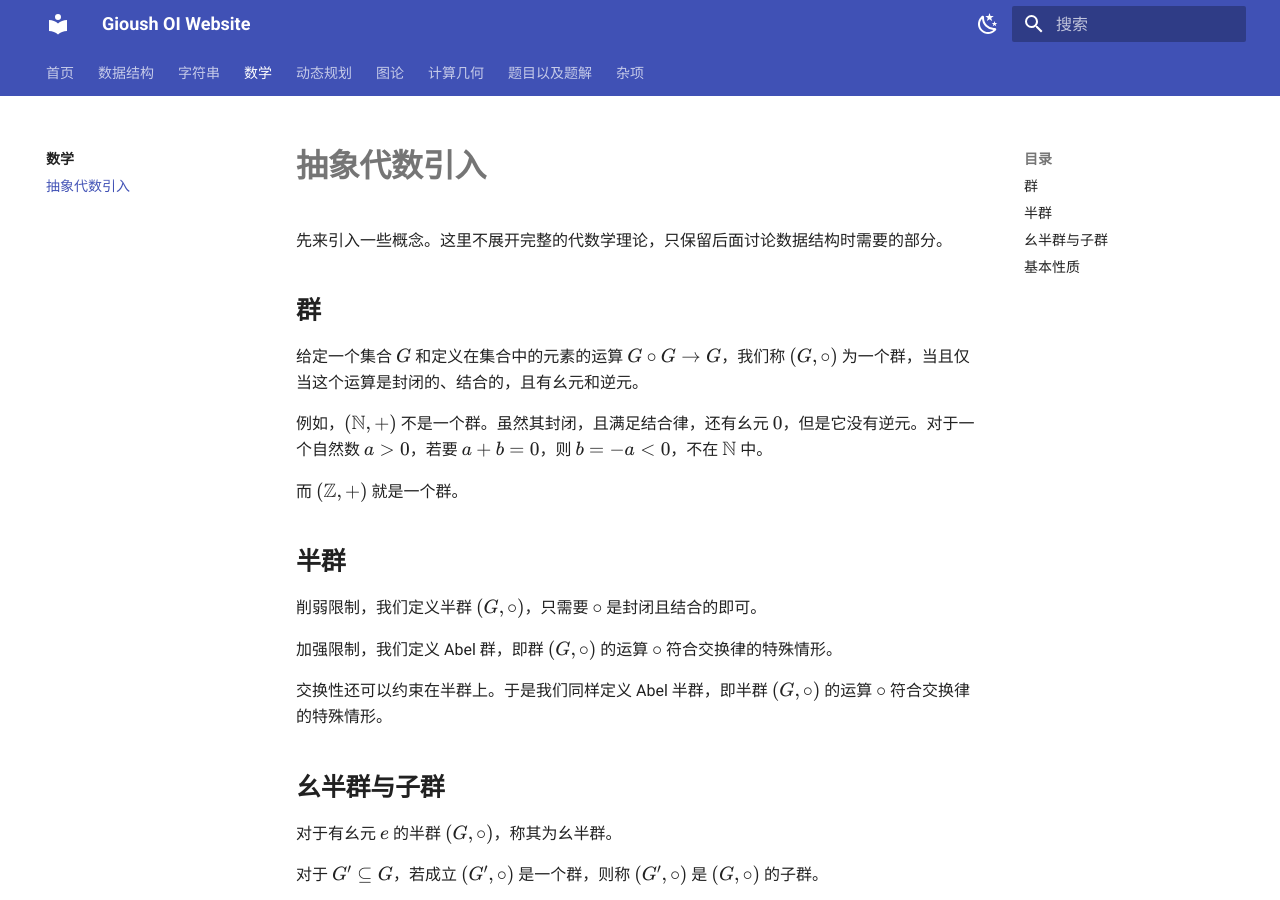
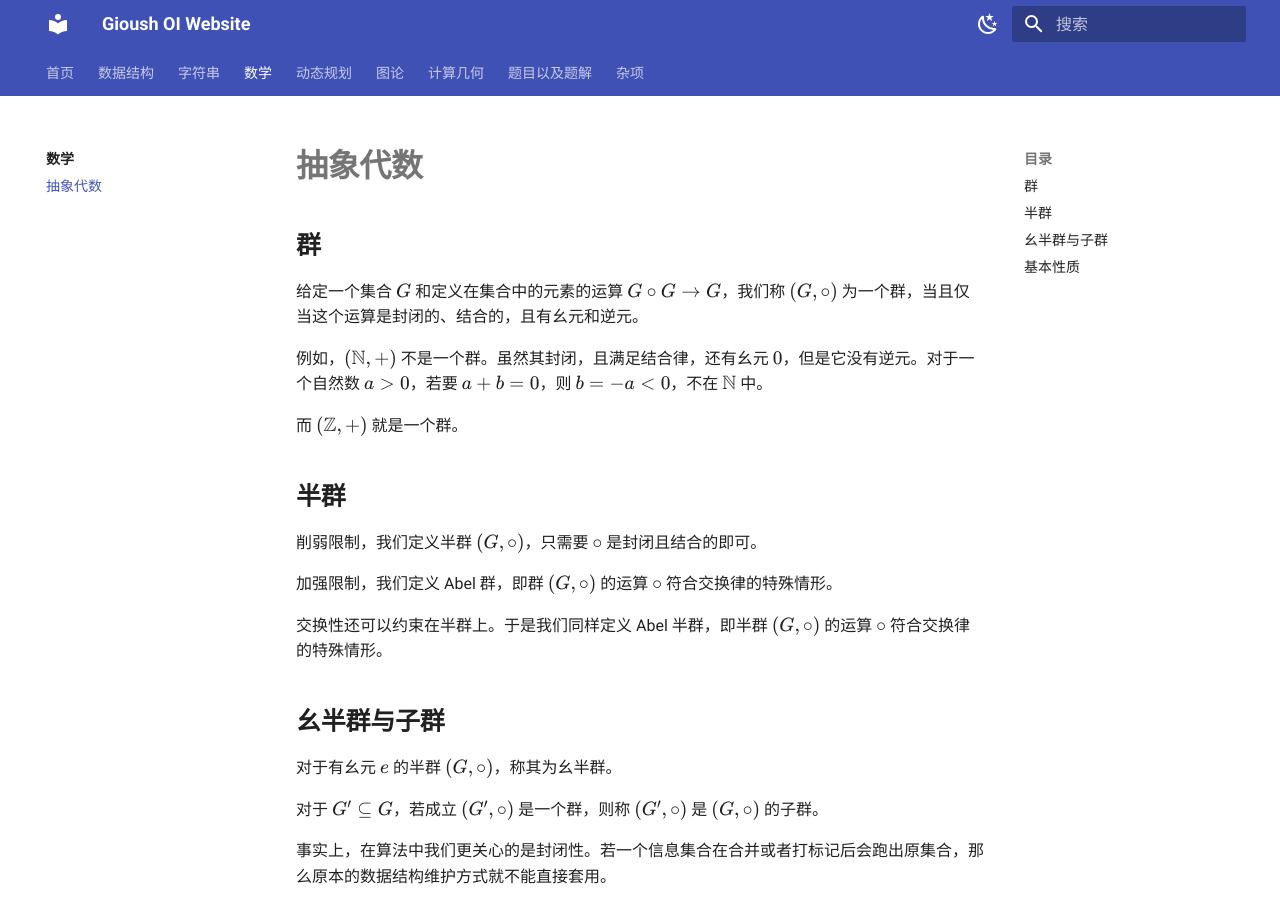
Before and after one commit to Ehundategh/Blog, an MkDocs documentation site: the page built from docs/math/abstract-algebra.md, in a window 1280 px wide and 900 px high. Built offline with MkDocs 1.6.1 and Material for MkDocs 9.7.7, drawn with Linux system fonts in a browser that asks for light colours.

Commit message:
Publish blog

```diff
--- a/docs/math/abstract-algebra.md
+++ b/docs/math/abstract-algebra.md
@@ -1,6 +1,4 @@
-# 抽象代数引入
-
-先来引入一些概念。这里不展开完整的代数学理论，只保留后面讨论数据结构时需要的部分。
+# 抽象代数
 
 ## 群
 
--- a/mkdocs.yml
+++ b/mkdocs.yml
@@ -78,7 +78,7 @@
       - string/index.md
   - 数学:
       - math/index.md
-      - 抽象代数引入: math/abstract-algebra.md
+      - 抽象代数: math/abstract-algebra.md
   - 动态规划:
       - dp/index.md
   - 图论:
```
Also changed, not shown: docs/math/index.md (+1 -1 lines).
